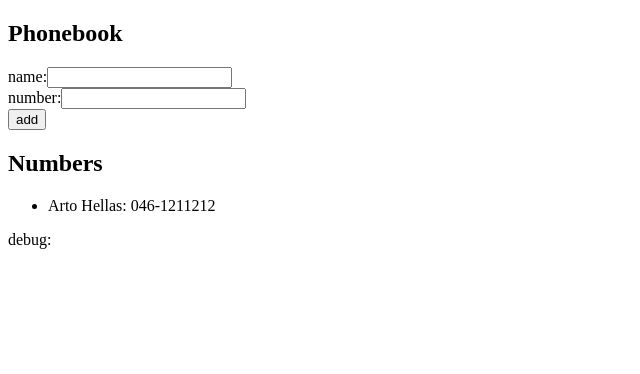
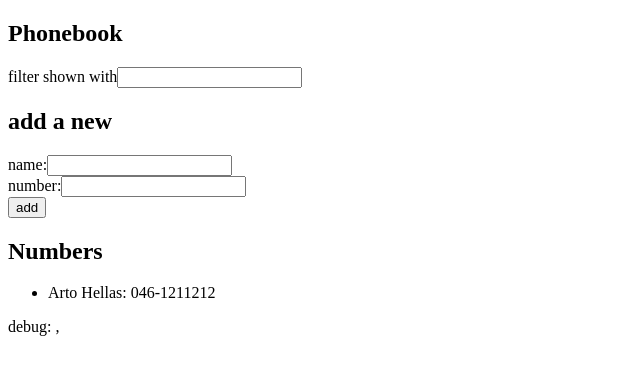
Before and after one commit to p-valenti/fullstackopen, a React (Vite) app in the folder part2/phonebook/: page / in a window 1280 px wide. Shown: the top 374 px of the page, without its empty margins (0-640 px from the left). Built offline with nearby package versions, Linux system fonts and the light colour scheme.

Commit message:
Exercise 2.9

```diff
--- a/part2/phonebook/src/App.jsx
+++ b/part2/phonebook/src/App.jsx
@@ -7,6 +7,7 @@ const App = () => {
     ])
     const [newName, setNewName] = useState('')
     const [newNumber, setNewNumber] = useState('')
+    const [searchName, setSearchName] = useState('')
 
     const handleNameChange = (event) => {
         setNewName(event.target.value)
@@ -16,11 +17,15 @@ const App = () => {
         setNewNumber(event.target.value)
     }
 
+    const handleSearchNameChange = (event) => {
+        setSearchName(event.target.value)
+    }
+
     const addPerson = (event) => {
         event.preventDefault()
         console.log('button clicked', event.target)
 
-        const nameRepeated = persons.some(person => person.name === newName)
+        const nameRepeated = persons.some(person => person.name.toLowerCase() === newName.toLowerCase())
         if (nameRepeated) {
             alert(`${newName} is already added to phonebook`)
         } else {
@@ -34,9 +39,20 @@ const App = () => {
         }
     }
 
+    const shownPersons = persons.filter(person => {
+        return person.name.toLowerCase().includes(searchName.toLowerCase())
+    })
+
     return (
         <div>
             <h2>Phonebook</h2>
+            <div>
+                filter shown with
+                <input
+                    value={searchName}
+                    onChange={handleSearchNameChange}/>
+            </div>
+            <h2>add a new</h2>
             <form onSubmit={addPerson}>
                 <div>
                     name:
@@ -56,11 +72,11 @@ const App = () => {
             </form>
             <h2>Numbers</h2>
             <ul>
-                {persons.map((person, index) => (
+                {shownPersons.map((person, index) => (
                     <li key={index}>{person.name}: {person.number}</li>
                 ))}
             </ul>
-            <div>debug: {newName}</div>
+            <div>debug: {newName}, {newNumber}</div>
         </div>
     )
 }
```
